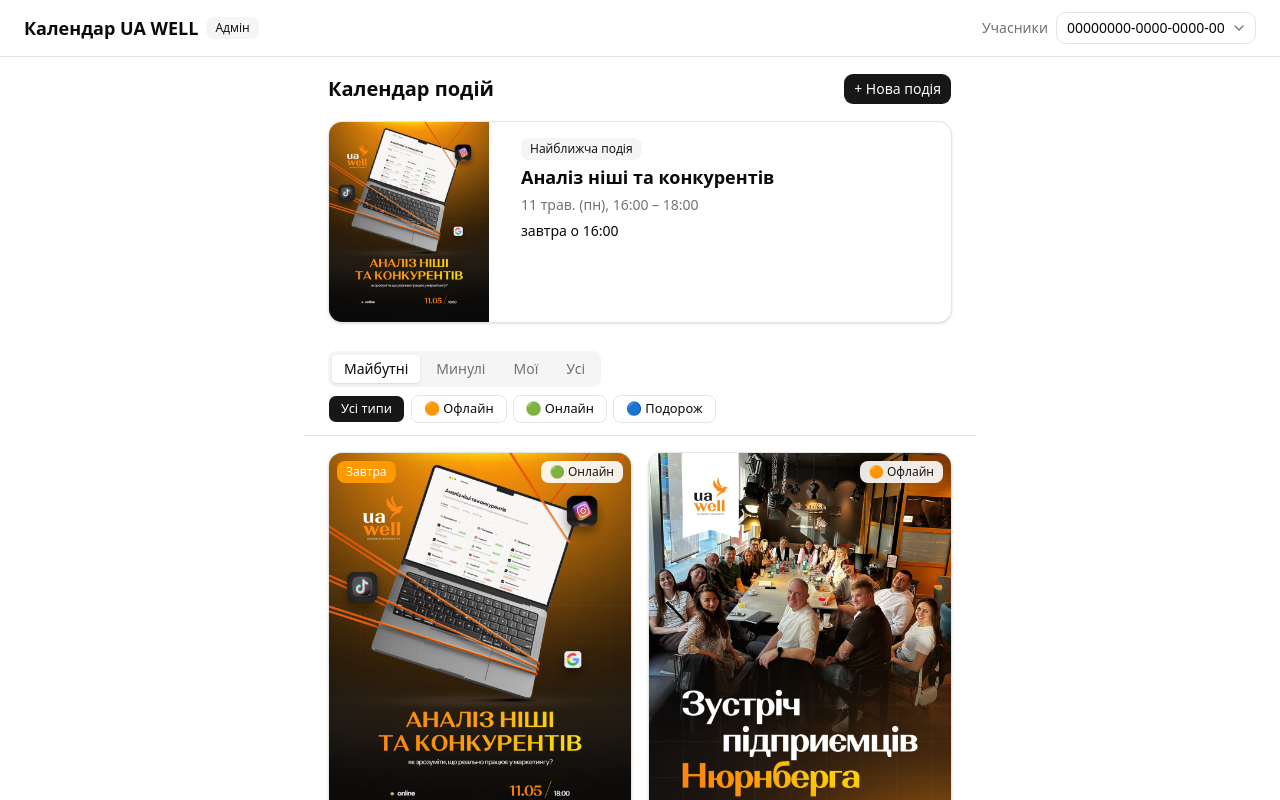
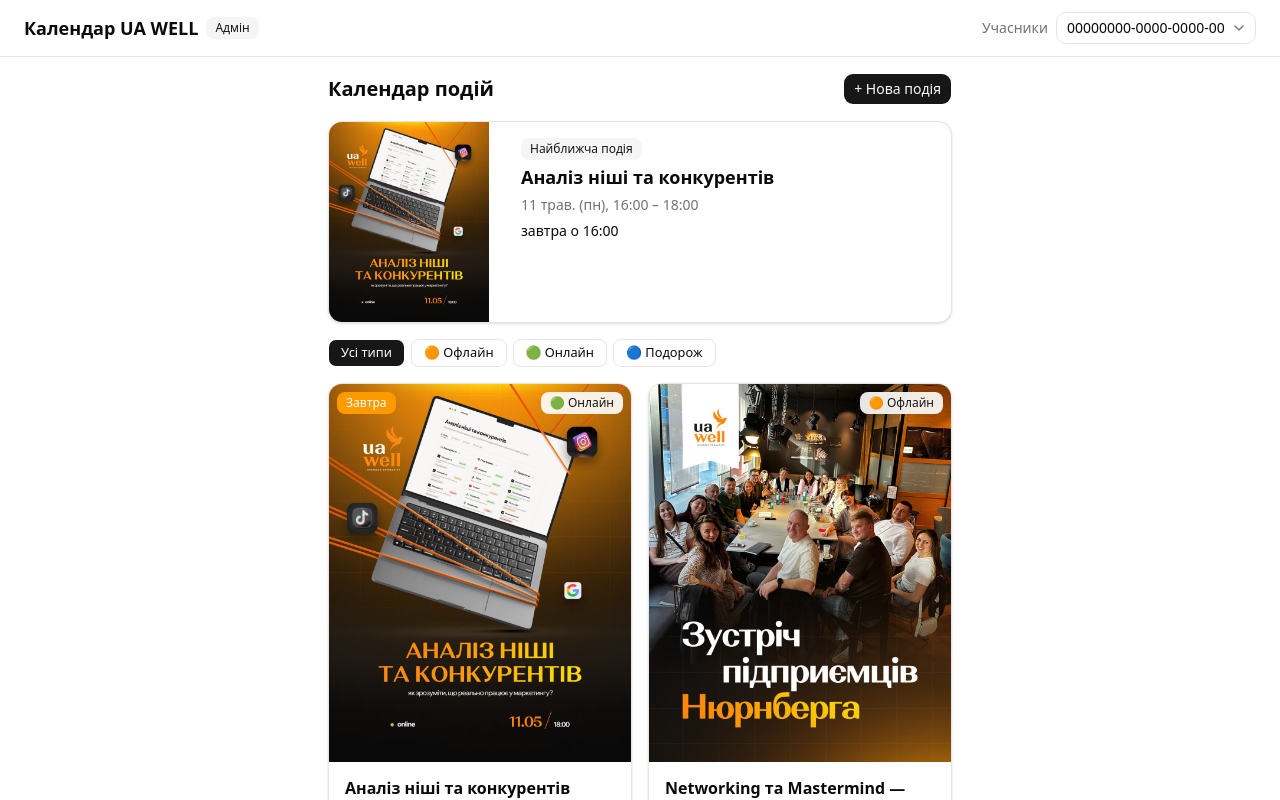
Before and after one commit to webspirio/ua-well-calendar, a React (Vite) app: page /#/ in a window 1280 px wide. Shown: the top 800 px of the page. Built offline with nearby package versions, Linux system fonts and the light colour scheme.

Commit message:
refactor(ui): drop time filter from EventFilters
Calendar nav drives "which events to look at" now; type filter stays.

Co-Authored-By: Claude Opus 4.7 (1M context) <noreply@anthropic.com>

```diff
--- a/src/components/EventFilters.tsx
+++ b/src/components/EventFilters.tsx
@@ -1,25 +1,15 @@
 import { Button } from "@/components/ui/button"
 import { t } from "@/lib/strings"
-import { cn } from "@/lib/utils"
 import type { EventType } from "@/lib/queries"
 
-export type TimeFilter = "all" | "upcoming" | "past" | "mine"
 export type TypeFilter = "all" | EventType
 
 type Props = {
-  time: TimeFilter
   type: TypeFilter
-  onTimeChange: (v: TimeFilter) => void
   onTypeChange: (v: TypeFilter) => void
 }
 
-export function EventFilters({ time, type, onTimeChange, onTypeChange }: Props) {
-  const timeOptions: { value: TimeFilter; label: string }[] = [
-    { value: "upcoming", label: t.filters.timeUpcoming },
-    { value: "past",     label: t.filters.timePast },
-    { value: "mine",     label: t.filters.timeMine },
-    { value: "all",      label: t.filters.timeAll },
-  ]
+export function EventFilters({ type, onTypeChange }: Props) {
   const typeOptions: { value: TypeFilter; label: string }[] = [
     { value: "all",     label: t.filters.typeAll },
     { value: "offline", label: t.admin.types.offline },
@@ -28,24 +18,6 @@ export function EventFilters({ time, type, onTimeChange, onTypeChange }: Props)
   ]
 
   return (
-    <div className="sticky top-0 z-10 -mx-6 px-6 py-3 bg-background/95 backdrop-blur border-b space-y-2">
-      <div className="flex gap-1 rounded-md bg-muted p-1 w-fit text-sm">
-        {timeOptions.map((opt) => (
-          <button
-            key={opt.value}
-            type="button"
-            onClick={() => onTimeChange(opt.value)}
-            className={cn(
-              "px-3 py-1 rounded transition-colors",
-              time === opt.value
-                ? "bg-background shadow-sm font-medium"
-                : "text-muted-foreground hover:text-foreground",
-            )}
-          >
-            {opt.label}
-          </button>
-        ))}
-      </div>
     <div className="flex flex-wrap gap-1.5">
       {typeOptions.map((opt) => (
         <Button
@@ -60,6 +32,5 @@ export function EventFilters({ time, type, onTimeChange, onTypeChange }: Props)
         </Button>
       ))}
     </div>
-    </div>
   )
 }
```
Lines whose indentation alone changed are shown as unchanged.
